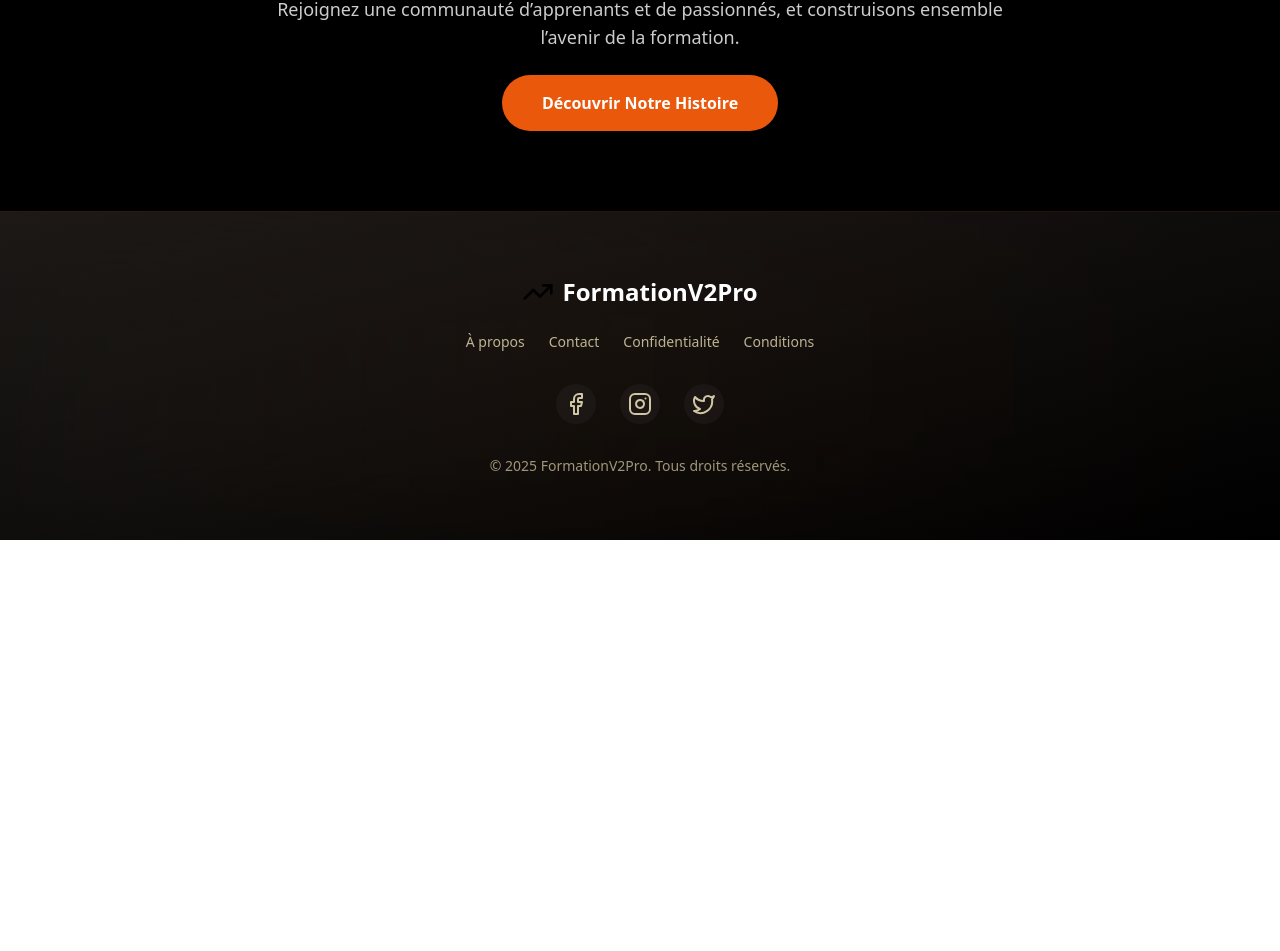
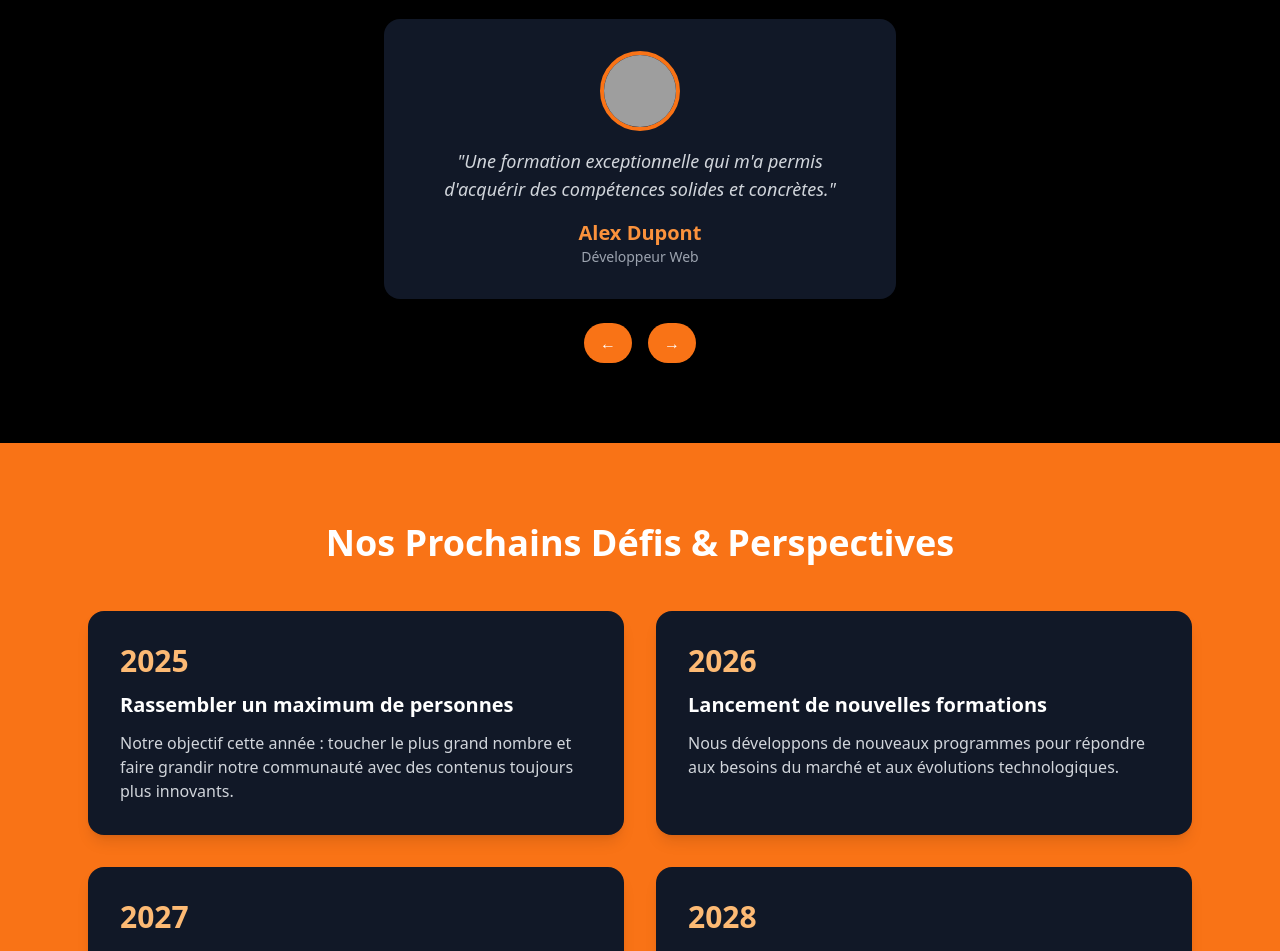
Before and after one commit to Adel113/FormationsV2, a React (Vite) app: page /apropos in a window 1280 px wide. Shown: the part 2241-3192 px from the top of the page. Before the commit the page ends 2781 px from the top, so only its background shows below. Built offline with nearby package versions, Linux system fonts and the light colour scheme; no server answers; grey boxes are pictures that could not be loaded.

Commit message:
Ajout d'une section de témoignages et d'une section sur les défis futurs sur la page "À Propos", avec navigation entre les témoignages.

```diff
--- a/src/pages/principal/apropos.tsx
+++ b/src/pages/principal/apropos.tsx
@@ -1,10 +1,69 @@
 import React from 'react';
+import { useState } from "react";
 import { useNavigate } from 'react-router-dom';
 import LogoApp from '../../images/etudiant.jpg';
 
 export default function apropos() {
 
   const navigate = useNavigate();
+
+  const testimonials = [
+    {
+      name: "Alex Dupont",
+      text: "Une formation exceptionnelle qui m'a permis d'acquérir des compétences solides et concrètes.",
+      job: "Développeur Web",
+      image: "https://randomuser.me/api/portraits/men/32.jpg",
+    },
+    {
+      name: "Sophie Morel",
+      text: "Grâce à cette formation, j'ai pu décrocher mon emploi de rêve en seulement quelques mois.",
+      job: "Cheffe de projet digital",
+      image: "https://randomuser.me/api/portraits/women/44.jpg",
+    },
+    {
+      name: "Julien Lambert",
+      text: "Un accompagnement sur-mesure et des formateurs passionnés, je recommande vivement !",
+      job: "Consultant IT",
+      image: "https://randomuser.me/api/portraits/men/50.jpg",
+    },
+  ];
+
+  const challenges = [
+    {
+      year: "2025",
+      title: "Rassembler un maximum de personnes",
+      description:
+        "Notre objectif cette année : toucher le plus grand nombre et faire grandir notre communauté avec des contenus toujours plus innovants.",
+    },
+    {
+      year: "2026",
+      title: "Lancement de nouvelles formations",
+      description:
+        "Nous développons de nouveaux programmes pour répondre aux besoins du marché et aux évolutions technologiques.",
+    },
+    {
+      year: "2027",
+      title: "Partenariats stratégiques",
+      description:
+        "Nous établissons des collaborations avec des entreprises et institutions pour offrir plus d'opportunités à nos apprenants.",
+    },
+    {
+      year: "2028",
+      title: "Technologies immersives",
+      description:
+        "Nous intégrons l’IA et la réalité virtuelle dans nos formations pour une expérience d’apprentissage révolutionnaire.",
+    },
+  ];
+
+  const [currentIndex, setCurrentIndex] = useState(0);
+
+  const nextTestimonial = () => {
+    setCurrentIndex((prevIndex) => (prevIndex + 1) % testimonials.length);
+  };
+
+  const prevTestimonial = () => {
+    setCurrentIndex((prevIndex) => (prevIndex - 1 + testimonials.length) % testimonials.length);
+  };
 
   return (
     <div className="min-h-screen bg-black text-gray-900 pt-10 font-sans">
@@ -96,6 +155,62 @@ export default function apropos() {
         </div>
       </section>
 
+      {/* Testimonials Section */}
+      <section className="bg-black text-white py-20 text-center">
+      <div className="container mx-auto px-6 max-w-4xl">
+        <h2 className="text-4xl font-bold mb-12 text-orange-500">Ils en parlent mieux que nous</h2>
+
+        <div className="relative flex flex-col items-center">
+          {/* Témoignage affiché */}
+          <div className="bg-gray-900 p-8 rounded-2xl shadow-lg text-center flex flex-col items-center transition-transform duration-300 w-full max-w-lg">
+            <img
+              src={testimonials[currentIndex].image}
+              alt={testimonials[currentIndex].name}
+              className="w-20 h-20 rounded-full border-4 border-orange-500 mb-4"
+            />
+            <p className="text-lg italic text-gray-300 mb-4">"{testimonials[currentIndex].text}"</p>
+            <h3 className="text-xl font-semibold text-orange-400">{testimonials[currentIndex].name}</h3>
+            <p className="text-sm text-gray-400">{testimonials[currentIndex].job}</p>
+          </div>
+
+          {/* Boutons de navigation */}
+          <div className="flex mt-6 space-x-4">
+            <button
+              onClick={prevTestimonial}
+              className="bg-orange-500 hover:bg-orange-600 text-white px-4 py-2 rounded-full shadow-md transition-all"
+            >
+              ←
+            </button>
+            <button
+              onClick={nextTestimonial}
+              className="bg-orange-500 hover:bg-orange-600 text-white px-4 py-2 rounded-full shadow-md transition-all"
+            >
+              →
+            </button>
+          </div>
+        </div>
+      </div>
+    </section>
+
+    {/* Challenges Section */}
+    <section className="bg-orange-500 text-white py-20">
+      <div className="container mx-auto px-6 max-w-6xl">
+        <h2 className="text-4xl font-bold text-center mb-12">Nos Prochains Défis & Perspectives</h2>
+
+        <div className="grid md:grid-cols-2 gap-8">
+          {challenges.map((challenge, index) => (
+            <div
+              key={index}
+              className="bg-gray-900 p-8 rounded-2xl shadow-lg transform transition-all hover:scale-105"
+            >
+              <h3 className="text-3xl font-bold text-orange-300">{challenge.year}</h3>
+              <h4 className="text-xl font-semibold mt-3">{challenge.title}</h4>
+              <p className="text-gray-300 mt-3">{challenge.description}</p>
+            </div>
+          ))}
+        </div>
+      </div>
+    </section>
 
       {/* Call to Action */}
       <section className="bg-black text-white py-20 text-center">
```
